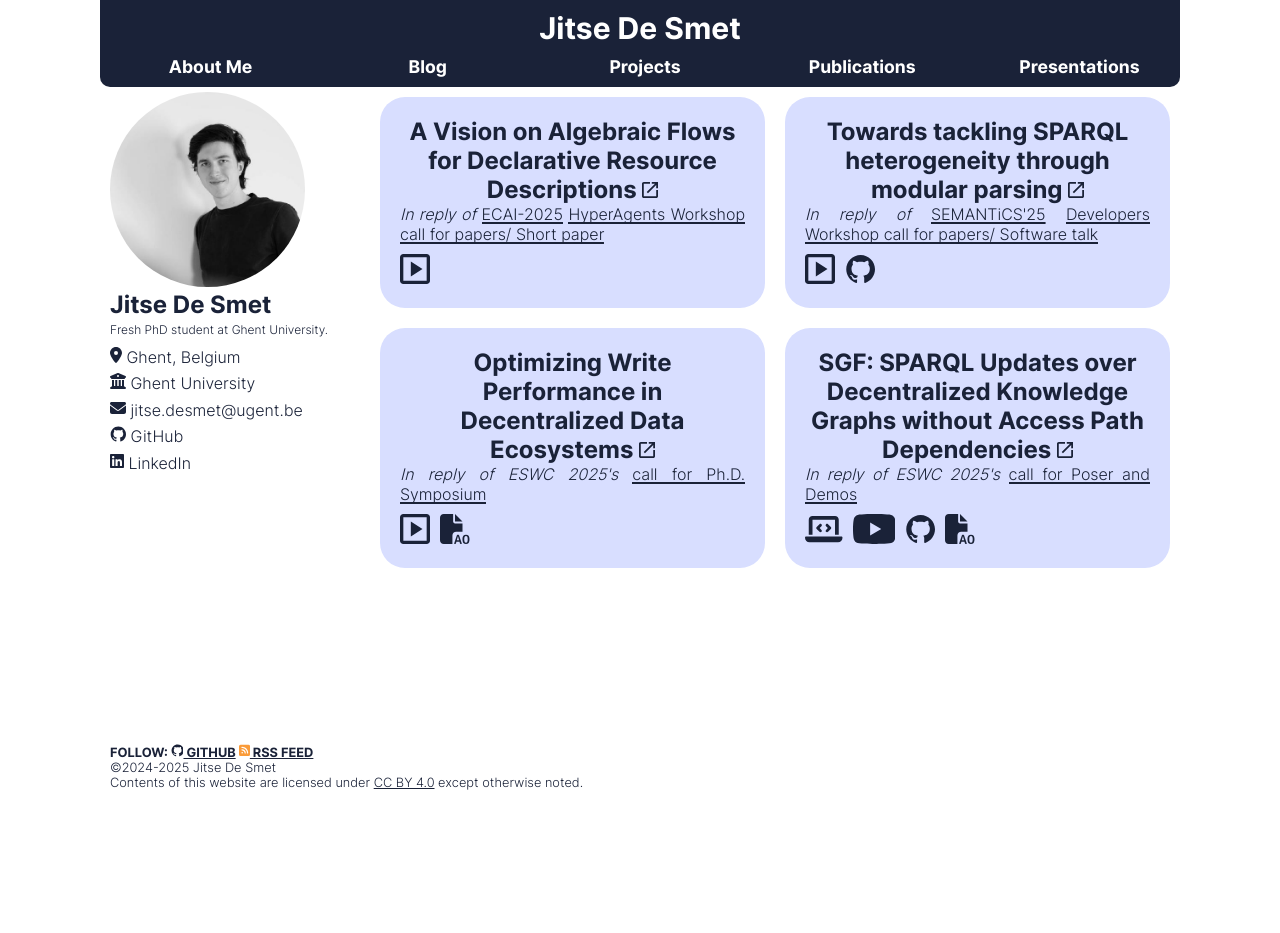
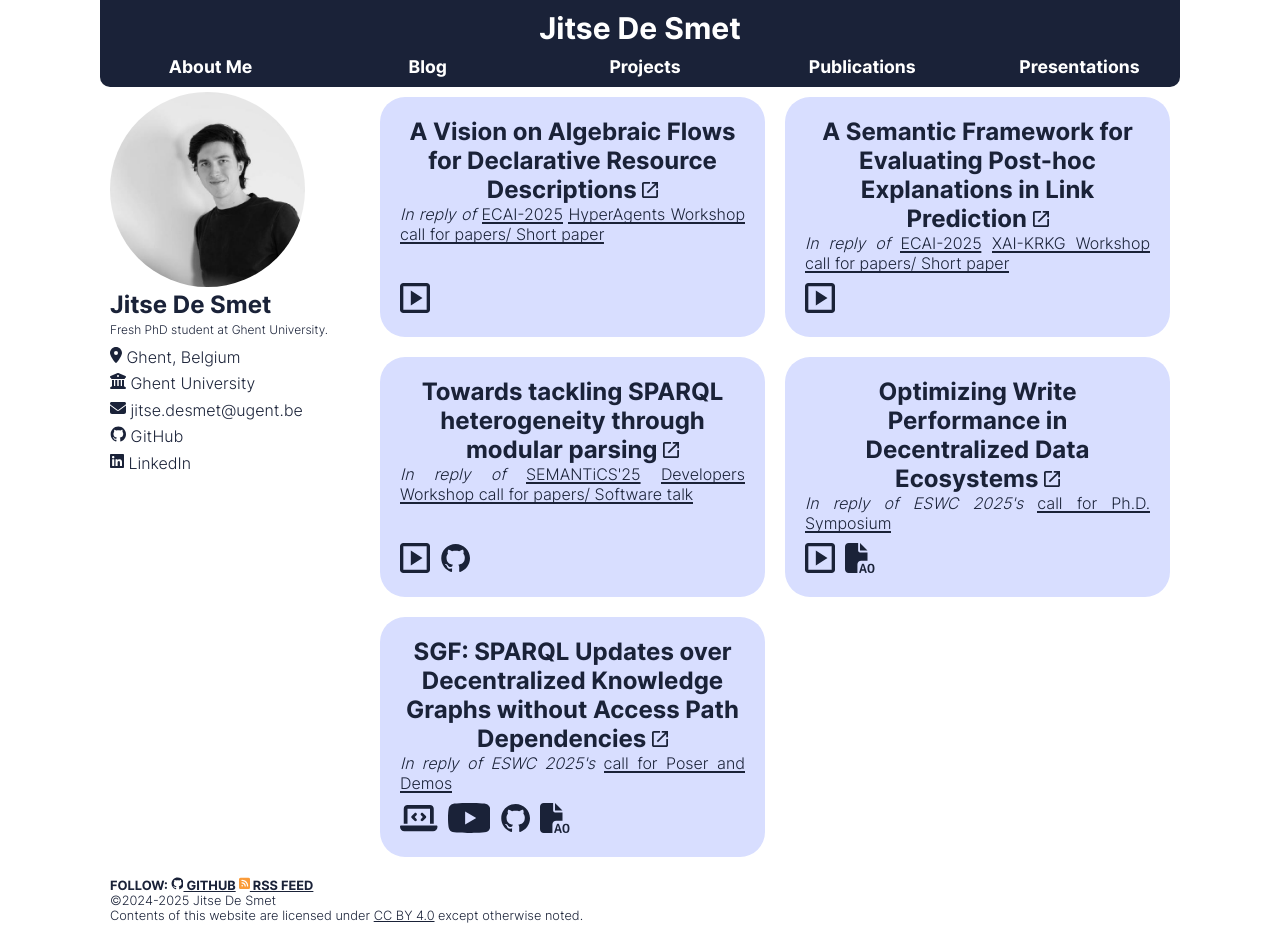
Before and after one commit to jitsedesmet/website, a SvelteKit app: page /publications in a window 1280 px wide. Before the commit the page ends 800 px from the top, so only its background shows below. Built offline with nearby package versions, Linux system fonts and the light colour scheme.

Commit message:
add XAI paper and link to slides

```diff
--- a/src/routes/publications/+page.svelte
+++ b/src/routes/publications/+page.svelte
@@ -26,6 +26,26 @@ import ProjectGrid from "$lib/ProjectGrid.svelte";
             <IconsSvg name="slideshow" height="30px"
                       arialLabel="slides used at the workshop"
                       href="https://idd-vision.slides.jitsedesmet.be/"
+                      --color-hover="var(--color-tertiary)"
+                      target="_blank"
+            />
+        {/snippet}
+    </LinkProjectBox>
+    <LinkProjectBox
+            href="https://interface-data-description-hyperagents-2025.jitsedesmet.be/"
+            title="A Semantic Framework for Evaluating Post-hoc Explanations in Link Prediction"
+    >
+        {#snippet info()}
+            In reply of
+            <a href="https://ecai2025.org/">ECAI-2025</a>
+            <a href="https://sites.google.com/unical.it/xai-krkgecai/home-page">
+                XAI-KRKG Workshop call for papers/ Short paper
+            </a>
+        {/snippet}
+        {#snippet additionalLinks()}
+            <IconsSvg name="slideshow" height="30px"
+                      arialLabel="slides used at the workshop"
+                      href="https://docs.google.com/presentation/d/e/2PACX-1vT1d3kEO0ymWCk-nemnkUO38CyIZCqD2ZNYSxieBBTY8yr2eyoAR2lkTnr_RsIvW14c6IUUWNhDet1O/pub?start=false&loop=false&delayms=3000"
                       --color-hover="var(--color-tertiary)"
                       target="_blank"
             />
```
